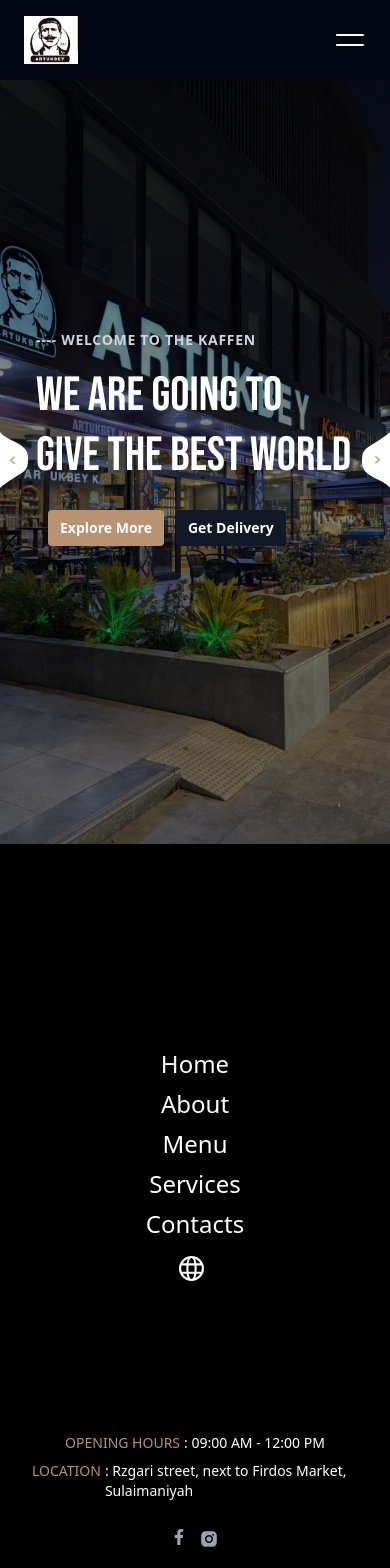
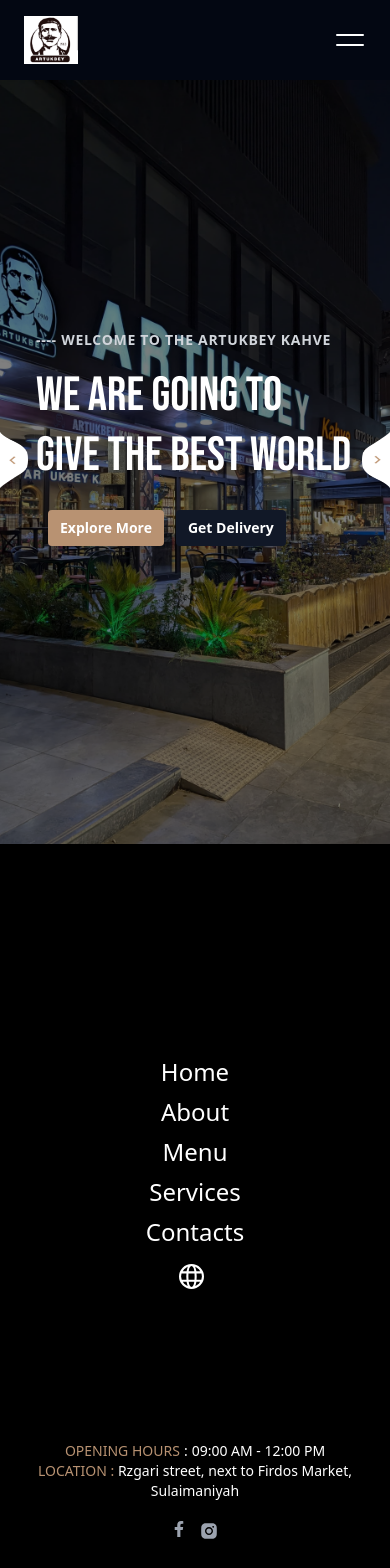
Before and after one commit to mzorab57/artukbey-kahve, a React (Vite) app: page / in a window 390 px wide. Shown: the top 1568 px of the page. Built offline with nearby package versions, Linux system fonts and the light colour scheme.

Commit message:
video service and mobile menu edit

```diff
--- a/public/locales/ar/translation.json
+++ b/public/locales/ar/translation.json
@@ -32,7 +32,7 @@
     "about_quote": "نحن نحكي لكم قصة يعود عمرها إلى ١٠٦ سنوات....",
 
     "we_provide": "نحن نقدم",
-    "services_title": "خدمات كافين واحد",
+    "services_title": "خدمات  قهوة أرتوكباي",
     "hot_drinks": "المشروبات الساخنة",
     "cold_drinks": "المشروبات الباردة",
     "cake_menu": "قائمة الكعك",
--- a/public/locales/en/translation.json
+++ b/public/locales/en/translation.json
@@ -10,7 +10,7 @@
     "opening_time": "09:00 AM - 12:00 PM",
     "address": "Rzgari street, next to Firdos Market, Sulaimaniyah",
 
-    "welcome": "Welcome to the Kaffen",
+    "welcome": "Welcome to the Artukbey Kahve",
     "explore_more": "Explore More",
     "get_delivery": "Get Delivery",
     "slide1_heading": "Artukbey Coffee",
@@ -32,7 +32,7 @@
     "about_quote": "We Are Telling You a Story That Dates Back to 106 Years Ago...",
 
     "we_provide": "WE PROVIDE",
-    "services_title": "Kaffen Services One",
+    "services_title": "Artukbey Services One",
     "hot_drinks": "Hot Drinks",
     "cold_drinks": "Cold Drinks",
     "cake_menu": "Cake Menu",
--- a/public/locales/ku/translation.json
+++ b/public/locales/ku/translation.json
@@ -34,7 +34,7 @@
     "about_quote":" ئێمە باسی چیرۆکێکتان بۆ دەکەین کە تەمەنی ڕێک ١٠٦ ساڵە...",
 
     "we_provide": "ئێمە دابین دەکەین",
-    "services_title": "خزمەتگوزارییەکانی کاڤین یەک",
+    "services_title": "خزمەتگوزارییەکانی ئارتوکبی کافێ",
     "hot_drinks": "خواردنەوەیی گەرم",
     "cold_drinks": "خواردنەوەیی سارد",
     "cake_menu": "لیستی کەیک",
--- a/src/App.jsx
+++ b/src/App.jsx
@@ -11,43 +11,43 @@
 
 function App() {
 
-// Disable right-click context menu
-useEffect(() => {
-  const handleContextMenu = (e) => {
-    e.preventDefault();
-  };
-  document.addEventListener("contextmenu", handleContextMenu);
+// // Disable right-click context menu
+// useEffect(() => {
+//   const handleContextMenu = (e) => {
+//     e.preventDefault();
+//   };
+//   document.addEventListener("contextmenu", handleContextMenu);
 
-  // Clean up the event listener on component unmount
-  return () => {
-    document.removeEventListener("contextmenu", handleContextMenu);
-  };
-}, []);
+//   // Clean up the event listener on component unmount
+//   return () => {
+//     document.removeEventListener("contextmenu", handleContextMenu);
+//   };
+// }, []);
 
-// Disable certain keyboard shortcuts
-useEffect(() => {
-  const handleKeyDown = (e) => {
-    // Prevent F12
-    if (e.keyCode === 123) {
-      e.preventDefault();
-    }
-    // Prevent Ctrl+Shift+I, Ctrl+Shift+J, Ctrl+Shift+C
-    if (e.ctrlKey && e.shiftKey && (e.keyCode === 73 || e.keyCode === 74 || e.keyCode === 67)) {
-      e.preventDefault();
-    }
-    // Prevent Ctrl+U (View Source)
-    if (e.ctrlKey && e.keyCode === 85) {
-      e.preventDefault();
-    }
-  };
+// // Disable certain keyboard shortcuts
+// useEffect(() => {
+//   const handleKeyDown = (e) => {
+//     // Prevent F12
+//     if (e.keyCode === 123) {
+//       e.preventDefault();
+//     }
+//     // Prevent Ctrl+Shift+I, Ctrl+Shift+J, Ctrl+Shift+C
+//     if (e.ctrlKey && e.shiftKey && (e.keyCode === 73 || e.keyCode === 74 || e.keyCode === 67)) {
+//       e.preventDefault();
+//     }
+//     // Prevent Ctrl+U (View Source)
+//     if (e.ctrlKey && e.keyCode === 85) {
+//       e.preventDefault();
+//     }
+//   };
 
-  document.addEventListener("keydown", handleKeyDown);
+//   document.addEventListener("keydown", handleKeyDown);
 
-  // Clean up the event listener on component unmount
-  return () => {
-    document.removeEventListener("keydown", handleKeyDown);
-  };
-}, []);
+//   // Clean up the event listener on component unmount
+//   return () => {
+//     document.removeEventListener("keydown", handleKeyDown);
+//   };
+// }, []);
 
   // aw set show service bo awaia katek mouse lasar page lachu la har shwenek bet colse aw hover bkat
   const [menuOpen, setMenuOpen] = useState(false);
--- a/src/layouts/MobileMenu.jsx
+++ b/src/layouts/MobileMenu.jsx
@@ -201,28 +201,30 @@
                   >
                     Kurdish
                   </div>
-
                 </div>
-
               </div>
             </div>
 
+            {/* menu footer */}
+            <div className="flex flex-col px-2 text-center items-center justify-center">
               {/* time */}
-            <div className="flex place-self-center  items-start text-sm ">
+              <div className="flex    text-sm ">
                 <span className="flex gap-x-1 items-start ">
-                <span className="text-[#b89272]">{t("opening_hours")} </span> :{" "}
-                {t("opening_time")}
+                  <span className="text-[#b89272]">{t("opening_hours")} </span>{" "}
+                  :<span>{t("opening_time")}</span>
                 </span>
               </div>
 
               {/* location */}
-            <div className="flex  gap-x-1 ml-8 text-sm">
-              <span className="text-[#b89272]">{t("location")} </span> :{" "}
-              {t("address")}
+              <div className="flex   gap-x-1  text-sm">
+                <span className="text-[#b89272]">
+                  {t("location")} :{" "}
+                  <span className="text-white">{t("address")}</span>{" "}
+                </span>
               </div>
 
               {/*  icon */}
-              <div className="flex pt-5 space-x-3">
+              <div className="flex  pt-5 space-x-3">
                 <a
                   href="https://www.facebook.com/share/jjrJrDHLD4kejhEL/?mibextid=qi2Omg"
                   className="text-gray-400 hover:text-white"
@@ -236,6 +238,8 @@
                   <AiFillInstagram size={20} />
                 </a>
               </div>
+            </div>
+
           </nav>
         </div>
       </div>
--- a/src/pages/FeedBack.jsx
+++ b/src/pages/FeedBack.jsx
@@ -13,6 +13,12 @@
   const { t } = useTranslation(); // Initialize translation function
 
   const feedbackList = [
+    {
+      image: p4,
+      name: "Amina Omer",
+      title: t("graphic_designer"),
+      feedback: t("feedback4")
+    },
     {
       image: p1,
       name: "Sarah Adam",
@@ -31,12 +37,7 @@
       title: t("customer"),
       feedback: t("feedback3")
     },
-    {
-      image: p4,
-      name: "Amina Omer",
-      title: t("graphic_designer"),
-      feedback: t("feedback4")
-    },
+
     {
       image: p1,
       name: "David Lee",
--- a/src/pages/Services.jsx
+++ b/src/pages/Services.jsx
@@ -22,7 +22,7 @@
   const path = location.pathname;
   const { t } = useTranslation(); // Destructure the translation function
 
-  const handleServiceClick = (category) => {
+  const handleServiceClick = () => {
     window.scrollTo({ top: 0 });
     navigate(`/menu`);
   };
@@ -31,9 +31,9 @@
     <section className={`services ${path === "/" ? 'bg-black' : 'py-12 bg-gray-950/70'}`}>
       <div className="container mx-auto px-4 max-w-[1300px]">
         {path !== "/" && (
-          <div className="block text-white text-center my-5">
-            <span>{t("we_provide")}</span>
-            <h1 className="font-semibold text-4xl py-5">
+          <div className="block  text-center my-5">
+            <span className="text-primary">{t("we_provide")}</span>
+            <h1 className="font-semibold md:text-4xl text-2xl py-5">
               {t("services_title")}
             </h1>
           </div>
```
Lines whose indentation alone changed are shown as unchanged.
